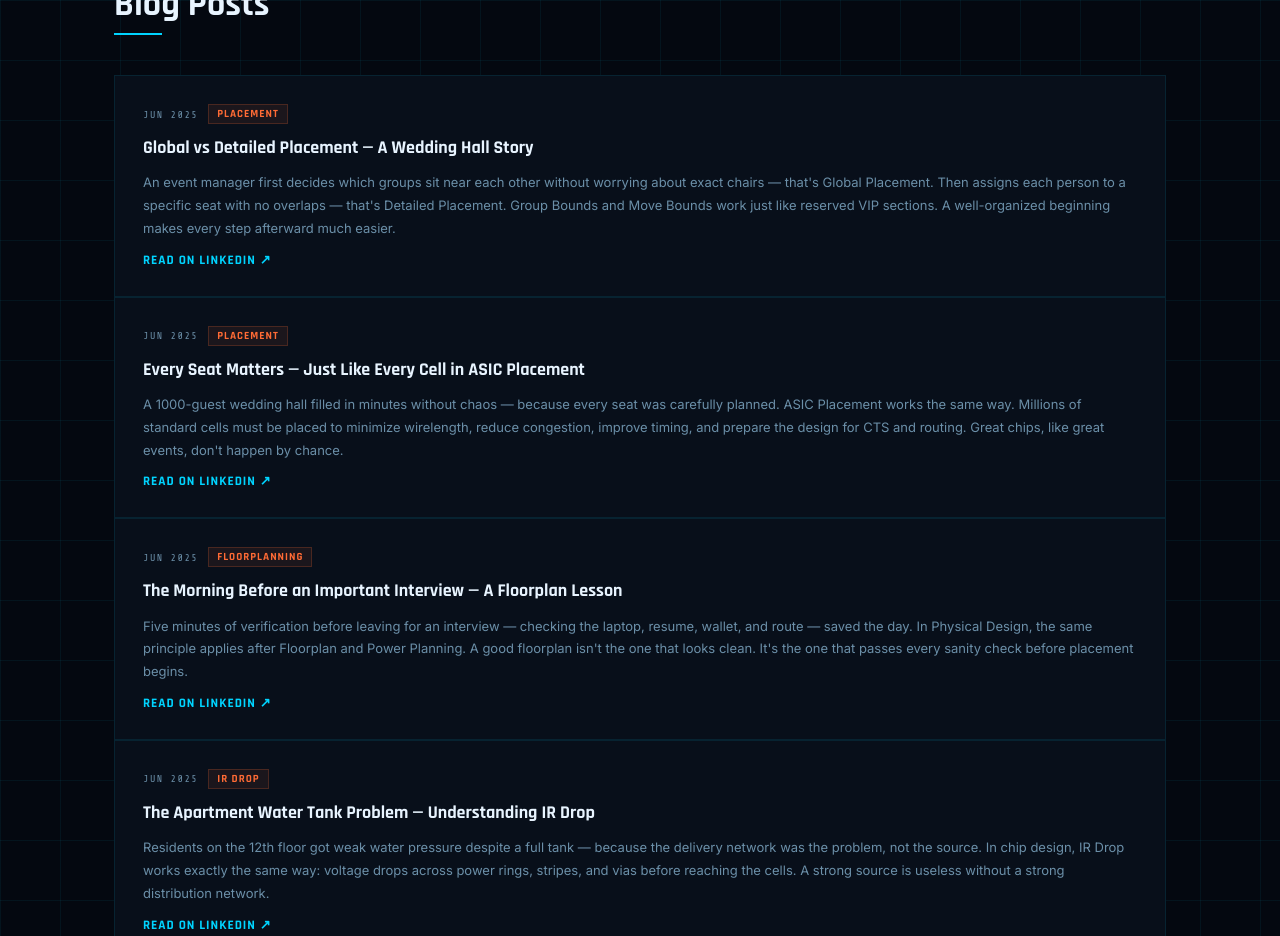
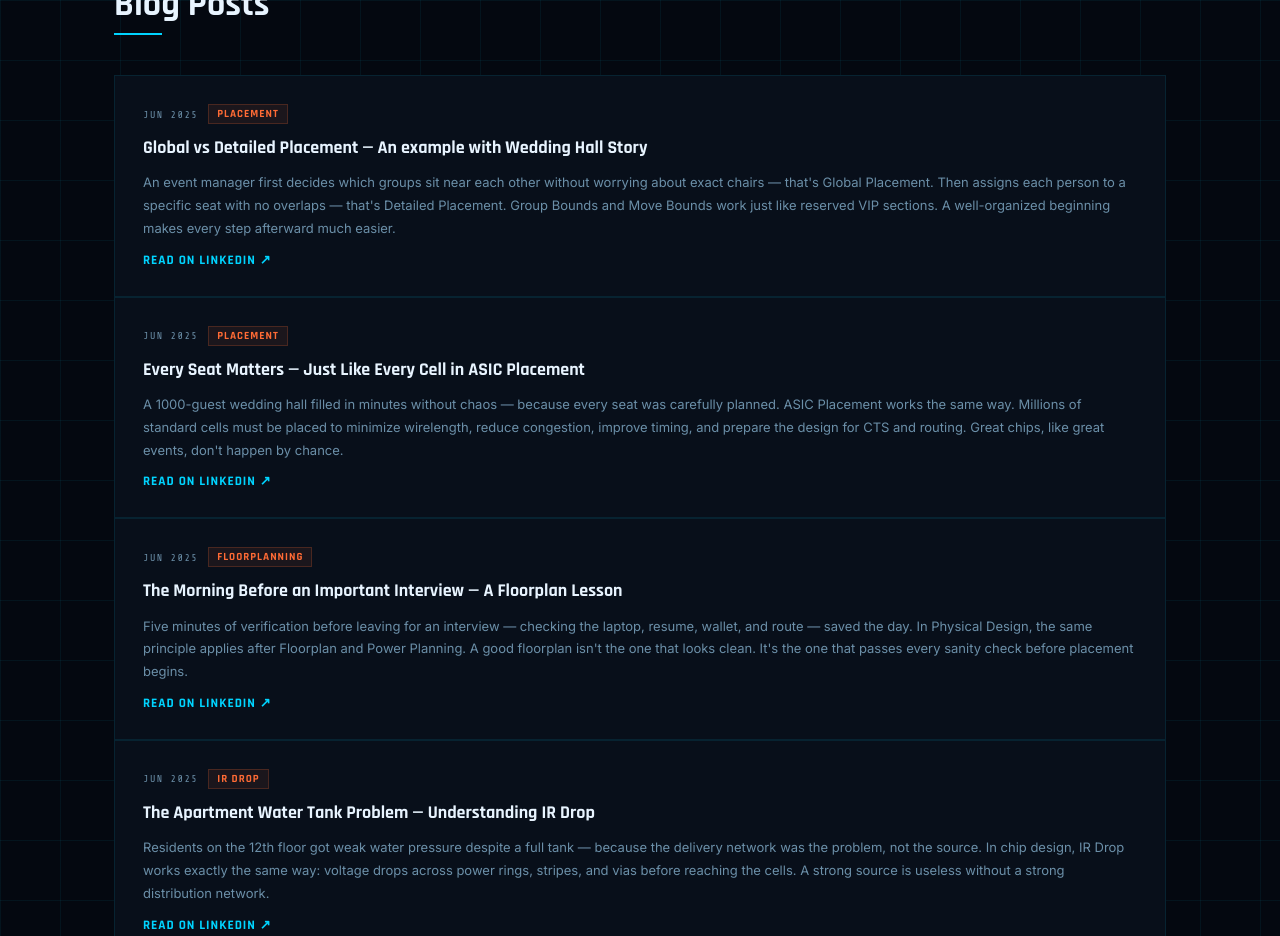
Before and after one commit to assertion36/kamma_suryateja, a website: page index.html in a window 1280 px wide. Shown: the part 1020-1956 px from the top of the page. Drawn offline with nearby package versions, Linux system fonts and the light colour scheme.

Commit message:
Update index.html

```diff
--- a/index.html
+++ b/index.html
@@ -604,7 +604,7 @@
     <span class="blog-date">JUN 2025</span>
     <span class="blog-tag">Placement</span>
   </div>
-  <h3 class="blog-title">Global vs Detailed Placement — A Wedding Hall Story</h3>
+  <h3 class="blog-title">Global vs Detailed Placement — An example with Wedding Hall Story</h3>
   <p class="blog-excerpt">An event manager first decides which groups sit near each other without worrying about exact chairs — that's Global Placement. Then assigns each person to a specific seat with no overlaps — that's Detailed Placement. Group Bounds and Move Bounds work just like reserved VIP sections. A well-organized beginning makes every step afterward much easier.</p>
   <a href="https://www.linkedin.com/posts/kamma-suryateja_asicdesign-physicaldesign-placement-share-7477211972480983040-j_3I/" target="_blank" class="blog-read-more">Read on LinkedIn ↗</a>
 </article>
```
